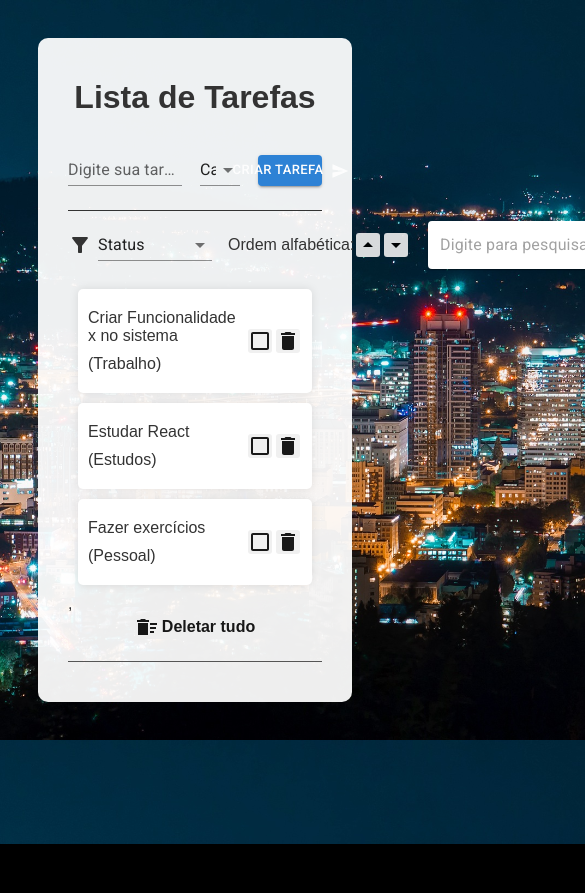
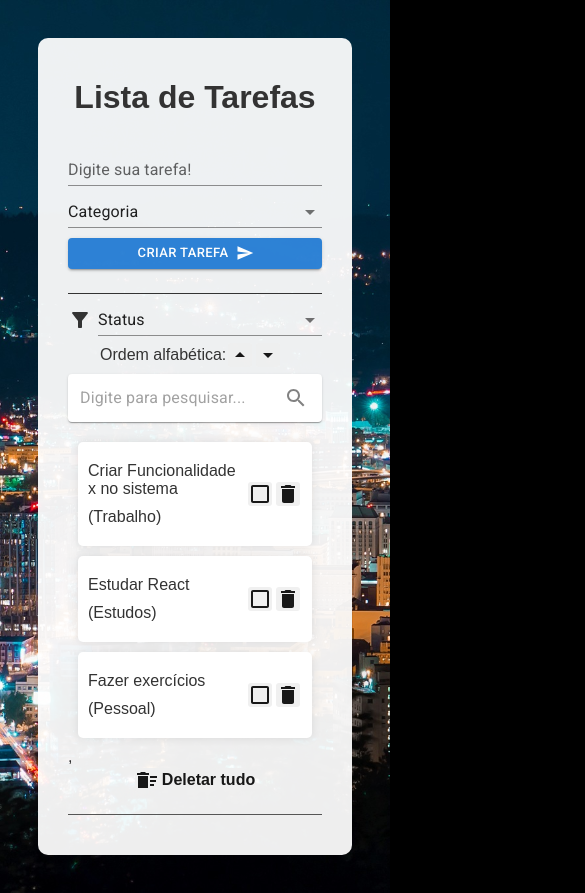
Before and after one commit to Thiago-Cardoso-de-Vasconcelos/Lista-De-Tarefas-Com-React, a React (Vite) app in the folder lista-de-tarefas/: page / in a window 390 px wide. Shown: the top 893 px of the page, 585 px wide, since content can reach past the window. Before the commit the page ends 844 px from the top, so only its background shows below. Built offline with nearby package versions, Linux system fonts and the light colour scheme.

Commit message:
style: Adicionando responsividade

```diff
--- a/lista-de-tarefas/src/App.css
+++ b/lista-de-tarefas/src/App.css
@@ -80,6 +80,7 @@ button:hover {
 
 .todo-form {
   display: flex;
+
   align-items: center;
   padding-bottom: 1.5rem;
   border-bottom: 1px solid;
@@ -87,11 +88,17 @@ button:hover {
 }
 
 .form {
+   display: flex;
+   width: 100%;
+
+  gap: 10px;
+  align-items: end;
+}
+
+.conteiner-form-button{
   display: flex;
-  width: 100%;
   justify-content: space-between;
-  gap: 18px;
-  align-items: end;
+  gap:10px;
 }
 
 
@@ -104,6 +111,7 @@ input, select {
 }
 
 .conteiner-filter-search{
+  position: relative;
   display: flex;
   padding-top: 10px;
   padding-bottom: 10px;
@@ -111,22 +119,51 @@ input, select {
 
 .filter {
   display: flex;
-
-}
+  justify-content: space-between;
+  align-items: center;
+ }
 
 .filter-options {
   display: flex;
-  background-color: #2b752b;
   gap: 3rem;
 }
 
 .filter-options-status {
   display: flex;
-  width: 150px;
+  min-width: 150px;
+  width: 100%;
   align-items: center;
   gap: 6px;
 
 }
+
+@media (max-width: 730px) {
+  .conteiner-filter-search{
+    flex-direction: column;
+
+  }
+
+  .form {
+    display: flex;
+    flex-direction: column;
+  }
+  .conteiner-form-button{
+    width: 100%;
+  }
+}
+
+@media (max-width: 480px) {
+  .filter {
+     flex-direction: column;
+  }
+  .conteiner-form-button{
+    flex-direction: column;
+  }
+
+}
+
+
+
 .alphabetical-order{
   display: flex;
   align-items: center;
--- a/lista-de-tarefas/src/App.jsx
+++ b/lista-de-tarefas/src/App.jsx
@@ -1,14 +1,18 @@
 import { useEffect, useState } from "react";
+
+import "./App.css";
+
 import Todo from "./components/Todo";
-import "./App.css";
 import TodoForm from "./components/TodoForm";
 import Search from "./components/Search";
 import Filter from "./components/Filter";
 
-import CachedIcon from '@mui/icons-material/Cached';
+import CachedIcon from "@mui/icons-material/Cached";
+import DeleteSweepSharpIcon from "@mui/icons-material/DeleteSweepSharp";
 
 
-import DeleteSweepSharpIcon from '@mui/icons-material/DeleteSweepSharp';
+
+
 
 function App() {
 
@@ -57,8 +61,8 @@ function App() {
 
 
   const [showButton, setShowButton] = useState(false);
+  const [showButtonLength, setshowButtonLength] = useState(true);
 
-  const [showButtonLength, setshowButtonLength] = useState(true);
   useEffect(() => {
     // Atualiza a visibilidade do botão com base no tamanho da lista `todos`
     if (todos.length <= 1) {
@@ -80,8 +84,6 @@ function App() {
       setShowButtonUndo(false);
     }
   }, [deletedItems]);
-
-
 
 
 
@@ -133,13 +135,6 @@ function App() {
     }
   };
 
-  const completeTodo = (id) => {
-    const newTodos = [...todos];
-    newTodos.map((todo) =>
-      todo.id === id ? (todo.isCompleted = !todo.isCompleted) : todo
-    );
-    setTodos(newTodos);
-  };
 
   const deleteAll = () => {
     setCopyReserve([...todos]);
@@ -151,6 +146,16 @@ function App() {
     setTodos([...copyReserve]);
     setShowButton(false);
   };
+
+  const completeTodo = (id) => {
+    const newTodos = [...todos];
+    newTodos.map((todo) =>
+      todo.id === id ? (todo.isCompleted = !todo.isCompleted) : todo
+    );
+    setTodos(newTodos);
+  };
+
+
 
   return (
     <div className="app">
@@ -194,18 +199,31 @@ function App() {
           ))}
         ,
 
-        <div className="container-button-delete-all">
+        {/* <ButtonAll
+        deleteAll={deleteAll}
+        restoreLis={restoreList}
+        showButton={showButton}
+        showButtonLength={showButtonLength}
+
+        /> */}
+
+
+      <div className="container-button-delete-all">
         {!showButton ? (
           <button
-            style={{ display: showButtonLength ? "flex" : "none", gap:"3px"}}
+            style={{ display: showButtonLength ? "flex" : "none", gap: "3px" }}
             onClick={deleteAll}
           >
-            <DeleteSweepSharpIcon/> Deletar tudo
+            <DeleteSweepSharpIcon /> Deletar tudo
           </button>
         ) : (
-          <button onClick={restoreList}><CachedIcon/>   Restaurar Lista</button>
+          <button onClick={restoreList}>
+            <CachedIcon /> Restaurar Lista
+          </button>
         )}
-        </div>
+      </div>
+
+
       </div>
 
 
--- a/lista-de-tarefas/src/components/Filter/index.jsx
+++ b/lista-de-tarefas/src/components/Filter/index.jsx
@@ -12,6 +12,7 @@ const Filter = ({ filter, setFilter, setSort }) => {
         <div className="filter-options-status">
           <FilterAltIcon />
           <NativeSelect
+            style={{ width:'100%', margin: 'auto'}}
             value={filter}
             onChange={(e) => setFilter(e.target.value)}
            >
--- a/lista-de-tarefas/src/components/Search/index.jsx
+++ b/lista-de-tarefas/src/components/Search/index.jsx
@@ -1,17 +1,15 @@
 import Paper from "@mui/material/Paper";
 import InputBase from "@mui/material/InputBase";
-import Divider from "@mui/material/Divider";
 import IconButton from "@mui/material/IconButton";
-import MenuIcon from "@mui/icons-material/Menu";
 import SearchIcon from "@mui/icons-material/Search";
-import DirectionsIcon from "@mui/icons-material/Directions";
+
 
 const Search = ({ search, setSearch }) => {
   return (
     <div className="search">
       <Paper
         component="form"
-        sx={{ p: "2px 4px", display: "flex", alignItems: "center", width: 230 }}
+        sx={{ p: "2px 4px", display: "flex", alignItems: "center", minWidth: "200px" }}
       >
         <InputBase
           type="text"
--- a/lista-de-tarefas/src/components/TodoForm/index.jsx
+++ b/lista-de-tarefas/src/components/TodoForm/index.jsx
@@ -24,16 +24,16 @@ const TodoForm = ({ addTodo }) => {
     <div className="todo-form">
       <form className="form" onSubmit={handleSubmit}>
         <TextField
-          style={{ width: '320px' }}
+          style={{minWidth: '150px', width:'100%' }}
           label="Digite sua tarefa!"
           variant="standard"
           value={valeu}
           onChange={(e) => setValue(e.target.value)}
         />
 
-        <div>
-
+        <div className="conteiner-form-button">
         <NativeSelect
+          style={{ minWidth: '100px'}}
           value={category}
           onChange={(e) => setCategory(e.target.value)}
         >
@@ -42,11 +42,11 @@ const TodoForm = ({ addTodo }) => {
           <option value="Trabalho">Trabalho</option>
           <option value="Estudo">Estudo</option>
         </NativeSelect>
-        </div>
+
 
 
         <Button
-         style={{ whiteSpace: 'nowrap'}}
+         style={{ whiteSpace: 'nowrap', minWidth: '120px'  }}
           size="small"
           variant="contained"
           endIcon={<SendIcon />}
@@ -54,6 +54,7 @@ const TodoForm = ({ addTodo }) => {
         >
           Criar tarefa
         </Button>
+        </div>
 
       </form>
     </div>
```
